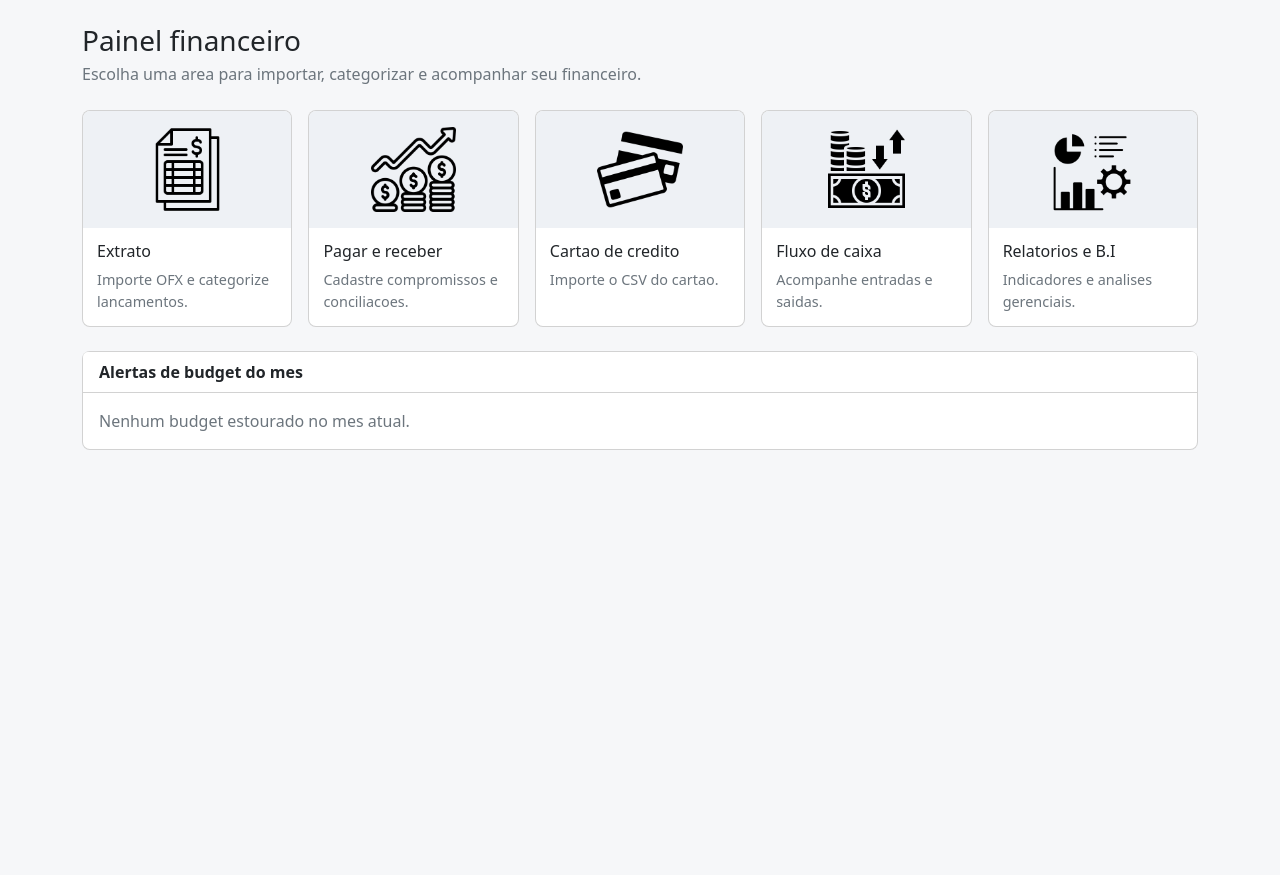
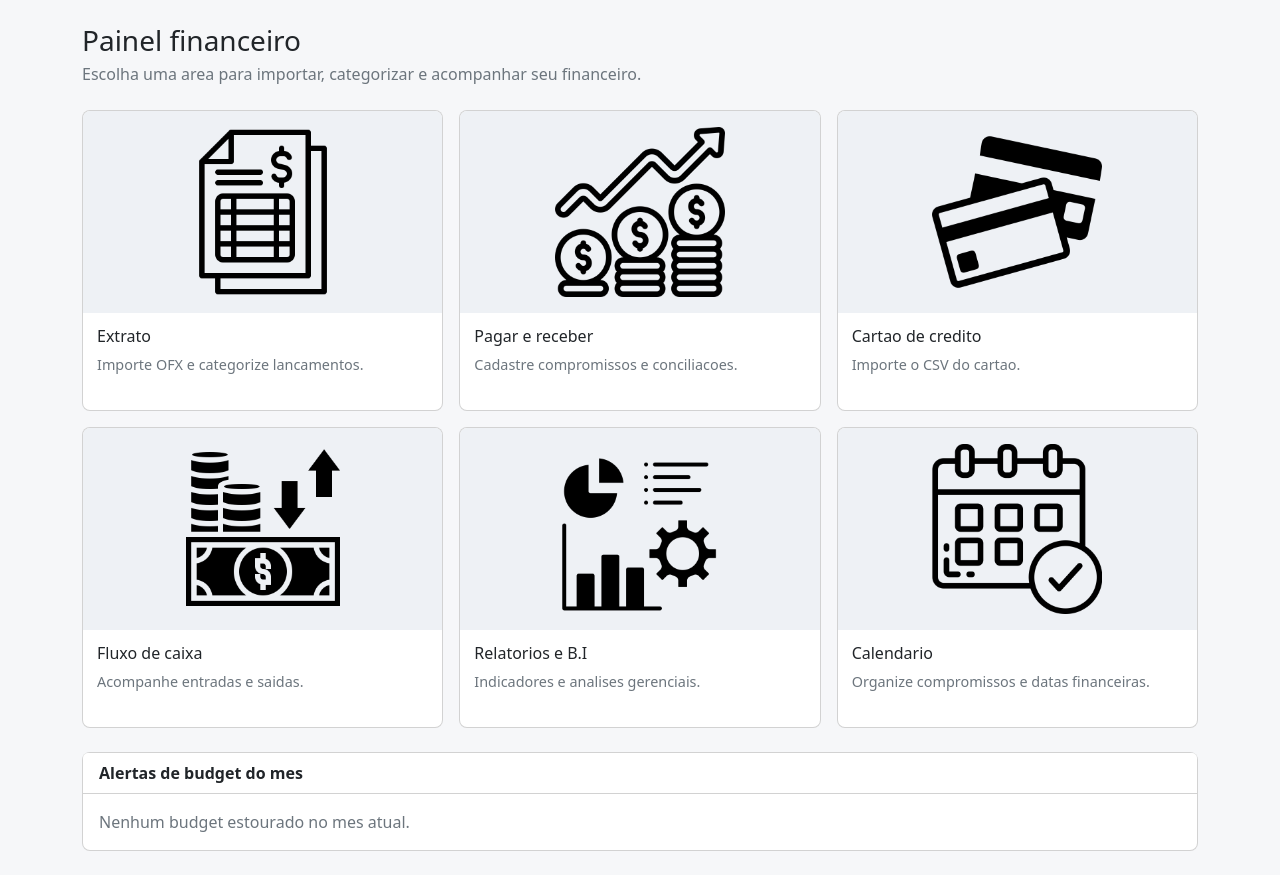
Before and after one commit to Damasi21/Prata, a Django app: page / in a window 1280 px wide. Shown: the part 56-931 px from the top of the page. Before the commit the page ends 506 px from the top, so only its background shows below. Run offline with Django 5.2, Linux system fonts and the light colour scheme; the visitor is signed in with stand-in values (Sample User, id 1); data that the repository does not hold is empty.

Commit message:
Adiciona calendario ao menu principal

```diff
--- a/templates/index.html
+++ b/templates/index.html
@@ -11,7 +11,7 @@
 </div>
 
 <div class="row g-3 mb-4 feature-grid">
-    <div class="col-sm-6 col-lg-4 col-xl">
+    <div class="col-sm-6 col-lg-4">
         <a class="card feature-card text-decoration-none h-100" href="{% url 'importar_ofx' %}">
             <img src="{{ MEDIA_URL }}extrato.png" class="card-img-top feature-card-img" alt="Extrato">
             <div class="card-body">
@@ -20,7 +20,7 @@
             </div>
         </a>
     </div>
-    <div class="col-sm-6 col-lg-4 col-xl">
+    <div class="col-sm-6 col-lg-4">
         <a class="card feature-card text-decoration-none h-100" href="{% url 'contas_pagar_receber' %}">
             <img src="{{ MEDIA_URL }}contas_a_pagar_e_receber.png" class="card-img-top feature-card-img" alt="Contas a pagar e receber">
             <div class="card-body">
@@ -29,7 +29,7 @@
             </div>
         </a>
     </div>
-    <div class="col-sm-6 col-lg-4 col-xl">
+    <div class="col-sm-6 col-lg-4">
         <a class="card feature-card text-decoration-none h-100" href="{% url 'importar_excel' %}">
             <img src="{{ MEDIA_URL }}cartao_credito.png" class="card-img-top feature-card-img" alt="Cartao de credito">
             <div class="card-body">
@@ -38,7 +38,7 @@
             </div>
         </a>
     </div>
-    <div class="col-sm-6 col-lg-4 col-xl">
+    <div class="col-sm-6 col-lg-4">
         <a class="card feature-card text-decoration-none h-100" href="{% url 'fluxo_de_caixa' %}">
             <img src="{{ MEDIA_URL }}fluxo_de_caixa.png" class="card-img-top feature-card-img" alt="Fluxo de caixa">
             <div class="card-body">
@@ -47,12 +47,21 @@
             </div>
         </a>
     </div>
-    <div class="col-sm-6 col-lg-4 col-xl">
+    <div class="col-sm-6 col-lg-4">
         <a class="card feature-card text-decoration-none h-100" href="{% url 'relatorios_bi' %}">
             <img src="{{ MEDIA_URL }}bi.png" class="card-img-top feature-card-img" alt="Relatorios e B.I">
             <div class="card-body">
                 <h2 class="h6 card-title text-dark">Relatorios e B.I</h2>
                 <p class="card-text text-secondary">Indicadores e analises gerenciais.</p>
+            </div>
+        </a>
+    </div>
+    <div class="col-sm-6 col-lg-4">
+        <a class="card feature-card text-decoration-none h-100" href="#">
+            <img src="{{ MEDIA_URL }}calendario.png" class="card-img-top feature-card-img" alt="Calendario">
+            <div class="card-body">
+                <h2 class="h6 card-title text-dark">Calendario</h2>
+                <p class="card-text text-secondary">Organize compromissos e datas financeiras.</p>
             </div>
         </a>
     </div>
```
Also changed, not shown: media/calendario.png (added).
